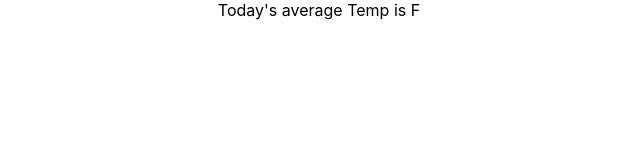
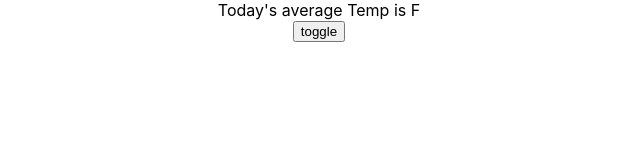
Before and after one commit to KaylinAnn/greenskeeper, a React (Create React App) app: page / in a window 1280 px wide. Shown: the top 160 px of the page, without its empty margins (321-961 px from the left). Built offline with nearby package versions, Linux system fonts and the light colour scheme; no server answers.

Commit message:
added hourly temp avrg and a toggle for avrgs

```diff
--- a/src/components/dashboard/dashboard.js
+++ b/src/components/dashboard/dashboard.js
@@ -2,19 +2,20 @@ import React, { useState, useEffect } from 'react'
 import axios from 'axios'
 
 function Dashboard() {
-  const [avrgTemp, setTemp] = useState('')
+  const [avrgDayTemp, setTemp] = useState('')
+  const [avrgHourTemp, setHrTemp] = useState('')
+  const [toggleTemps, setToggle] = useState(true)
+  var jsonDate = (new Date()).toJSON();
 
   useEffect(() => {
     getFullDayAvrgTemp()
+    getCurrHourAvrgTemp()
   })
 
   function getFullDayAvrgTemp() {
-    var jsonDate = (new Date('August 21, 2019 23:15:30 UTC')).toJSON();
-    console.log(jsonDate);
     let date = jsonDate.split('T')[0]
     let startDay = date + 'T00:00:00.000Z'
     let endDay = date + 'T23:59:59.999Z'
-    console.log(startDay, endDay);
 
     axios.post('/api/alltemps', { startDay, endDay })
 
@@ -25,11 +26,31 @@ function Dashboard() {
             return allTemps.push(temp.value)
           }
         })
-        console.log(allTemps);
         let sum = allTemps.reduce((acc, c) => acc + c, 0)
         let avrg = Math.round(sum / allTemps.length)
         setTemp(avrg)
-        console.log(avrg);
+      })
+      .catch(err => {
+        console.log(err);
+      })
+  }
+
+  function getCurrHourAvrgTemp() {
+    let date = jsonDate.split(':')[0]
+    let startDay = date + ':00:00.000Z'
+    let endDay = date + ':59:59.999Z'
+
+    axios.post('/api/alltemps', { startDay, endDay })
+      .then((res) => {
+        let allTemps = []
+        res.data.map(temp => {
+          if (temp.value < 125) {
+            return allTemps.push(temp.value)
+          }
+        })
+        let sum = allTemps.reduce((acc, c) => acc + c, 0)
+        let avrg = Math.round(sum / allTemps.length)
+        setHrTemp(avrg)
       })
       .catch(err => {
         console.log(err);
@@ -39,8 +60,9 @@ function Dashboard() {
   return (
     <div>
       <div>
-        {`Today's average Temp is ` + avrgTemp + 'F'}
+        {toggleTemps === true ? <div> {`Today's average Temp is ` + avrgDayTemp + 'F'}</div> : <div> {`Hourly average Temp is ` + avrgHourTemp + 'F'}</div>}
       </div>
+      <button onClick={toggleTemps === true ? () => setToggle(false) : () => setToggle(true)}>toggle</button>
     </div>
   )
 }
```
